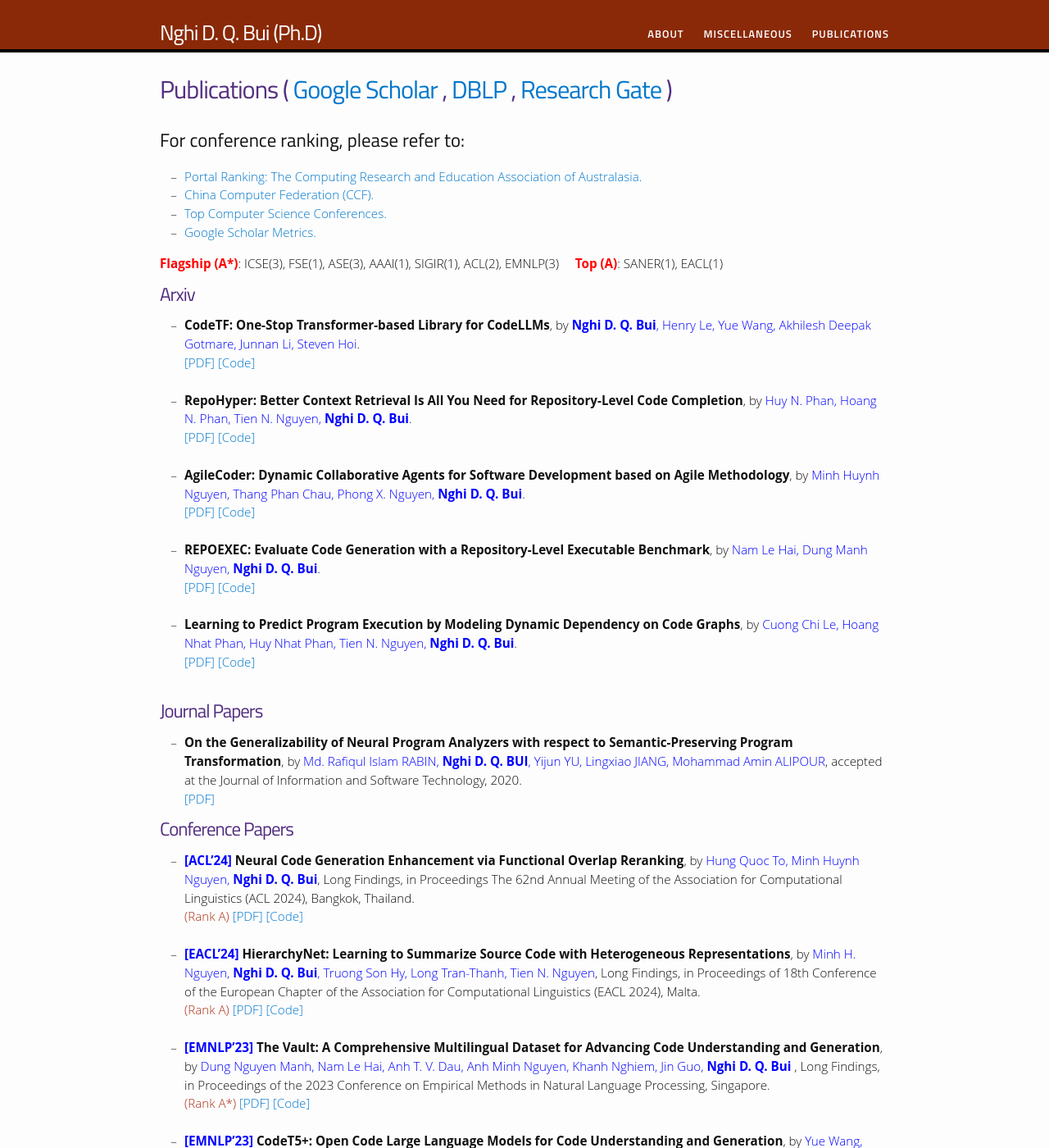
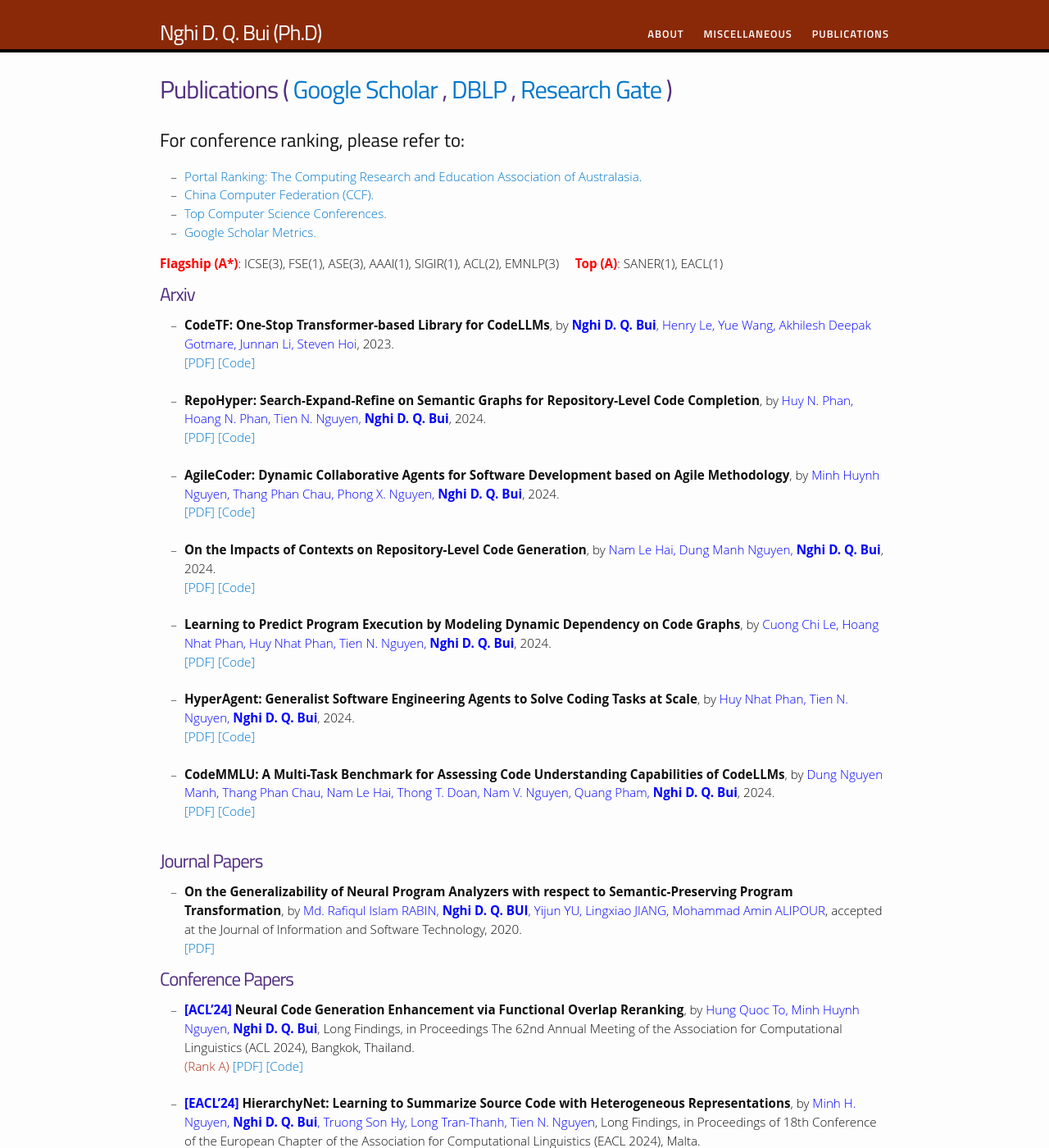
Before and after one commit to bdqnghi/bdqnghi.github.io, a Jekyll site: the page built from publications/publications.md, in a window 1280 px wide and 1400 px high. Shown: the whole window at 82% size. Built offline with Jekyll 4.4.1, drawn with Linux system fonts in a browser that asks for light colours; nearby versions of some CDN libraries; some web fonts are replaced.

Commit message:
Update publications.md

```diff
--- a/publications/publications.md
+++ b/publications/publications.md
@@ -13,31 +13,42 @@ permalink: /publications/
 <span style="color:red">**Flagship (A*)**</span>: ICSE(3), FSE(1), ASE(3), AAAI(1), SIGIR(1), ACL(2), EMNLP(3)   &nbsp; &nbsp;    <span style="color:red">**Top (A)**</span>: SANER(1), EACL(1)
 
 # Arxiv
-- **CodeTF: One-Stop Transformer-based Library for CodeLLMs**, by <span style="color:blue">**Nghi D. Q. Bui**, Henry Le, Yue Wang, Akhilesh Deepak Gotmare, Junnan Li, Steven Hoi</span>.
+- **CodeTF: One-Stop Transformer-based Library for CodeLLMs**, by <span style="color:blue">**Nghi D. Q. Bui**, Henry Le, Yue Wang, Akhilesh Deepak Gotmare, Junnan Li, Steven Hoi</span>, 2023.
 <br>
 <a href="https://arxiv.org/abs/2306.00029" target="_blank"> [PDF]</a> <a href="https://github.com/salesforce/CodeTF" target="_blank"> [Code]</a>
 <br>
 <br>
-- **RepoHyper: Better Context Retrieval Is All You Need for Repository-Level Code Completion**, by <span style="color:blue">Huy N. Phan, Hoang N. Phan, Tien N. Nguyen, **Nghi D. Q. Bui**</span>.
+- **RepoHyper: Search-Expand-Refine on Semantic Graphs for Repository-Level Code Completion**, by <span style="color:blue">Huy N. Phan, Hoang N. Phan, Tien N. Nguyen, **Nghi D. Q. Bui**</span>, 2024.
 <br>
 <a href="https://arxiv.org/abs/2403.06095" target="_blank"> [PDF]</a> <a href="https://github.com/FSoft-AI4Code/RepoHyper" target="_blank"> [Code]</a>
 <br>
 <br>
-- **AgileCoder: Dynamic Collaborative Agents for Software Development based on Agile Methodology**, by <span style="color:blue">Minh Huynh Nguyen, Thang Phan Chau, Phong X. Nguyen, **Nghi D. Q. Bui**</span>.
+- **AgileCoder: Dynamic Collaborative Agents for Software Development based on Agile Methodology**, by <span style="color:blue">Minh Huynh Nguyen, Thang Phan Chau, Phong X. Nguyen, **Nghi D. Q. Bui**</span>, 2024.
 <br>
 <a href="https://arxiv.org/abs/2406.11912" target="_blank"> [PDF]</a> <a href="https://github.com/FSoft-AI4Code/AgileCoder" target="_blank"> [Code]</a>
 <br>
 <br>
-- **REPOEXEC: Evaluate Code Generation with a Repository-Level Executable Benchmark**, by <span style="color:blue">Nam Le Hai, Dung Manh Nguyen, **Nghi D. Q. Bui**</span>.
+- **On the Impacts of Contexts on Repository-Level Code Generation**, by <span style="color:blue">Nam Le Hai, Dung Manh Nguyen, **Nghi D. Q. Bui**</span>, 2024.
 <br>
 <a href="https://arxiv.org/abs/2406.11927" target="_blank"> [PDF]</a> <a href="https://github.com/FSoft-AI4Code/RepoExec" target="_blank"> [Code]</a>
 <br>
 <br>
-- **Learning to Predict Program Execution by Modeling Dynamic Dependency on Code Graphs**, by <span style="color:blue">Cuong Chi Le, Hoang Nhat Phan, Huy Nhat Phan, Tien N. Nguyen, **Nghi D. Q. Bui**</span>.
+- **Learning to Predict Program Execution by Modeling Dynamic Dependency on Code Graphs**, by <span style="color:blue">Cuong Chi Le, Hoang Nhat Phan, Huy Nhat Phan, Tien N. Nguyen, **Nghi D. Q. Bui**</span>, 2024.
 <br>
 <a href="https://arxiv.org/abs/2408.02816" target="_blank"> [PDF]</a> <a href="https://github.com/FSoft-AI4Code/CodeFlow" target="_blank"> [Code]</a>
 <br>
 <br>
+- **HyperAgent: Generalist Software Engineering Agents to Solve Coding Tasks at Scale**, by <span style="color:blue">Huy Nhat Phan, Tien N. Nguyen, **Nghi D. Q. Bui**</span>, 2024.
+<br>
+<a href="https://arxiv.org/abs/2409.16299" target="_blank"> [PDF]</a> <a href="https://github.com/FSoft-AI4Code/HyperAgent" target="_blank"> [Code]</a>
+<br>
+<br>
+- **CodeMMLU: A Multi-Task Benchmark for Assessing Code Understanding Capabilities of CodeLLMs**, by <span style="color:blue">Dung Nguyen Manh, Thang Phan Chau, Nam Le Hai, Thong T. Doan, Nam V. Nguyen, Quang Pham, **Nghi D. Q. Bui**</span>, 2024.
+<br>
+<a href="https://arxiv.org/abs/2409.16299" target="_blank"> [PDF]</a> <a href="https://github.com/FSoft-AI4Code/CodeMMLU" target="_blank"> [Code]</a>
+<br>
+<br>
+
 
 # Journal Papers
 - **On the Generalizability of Neural Program Analyzers with respect to Semantic-Preserving Program Transformation**, by <span style="color:blue">Md. Rafiqul Islam RABIN, **Nghi D. Q. BUI**, Yijun YU, Lingxiao JIANG, Mohammad Amin ALIPOUR</span>, accepted at the Journal of Information and Software Technology, 2020.
```
